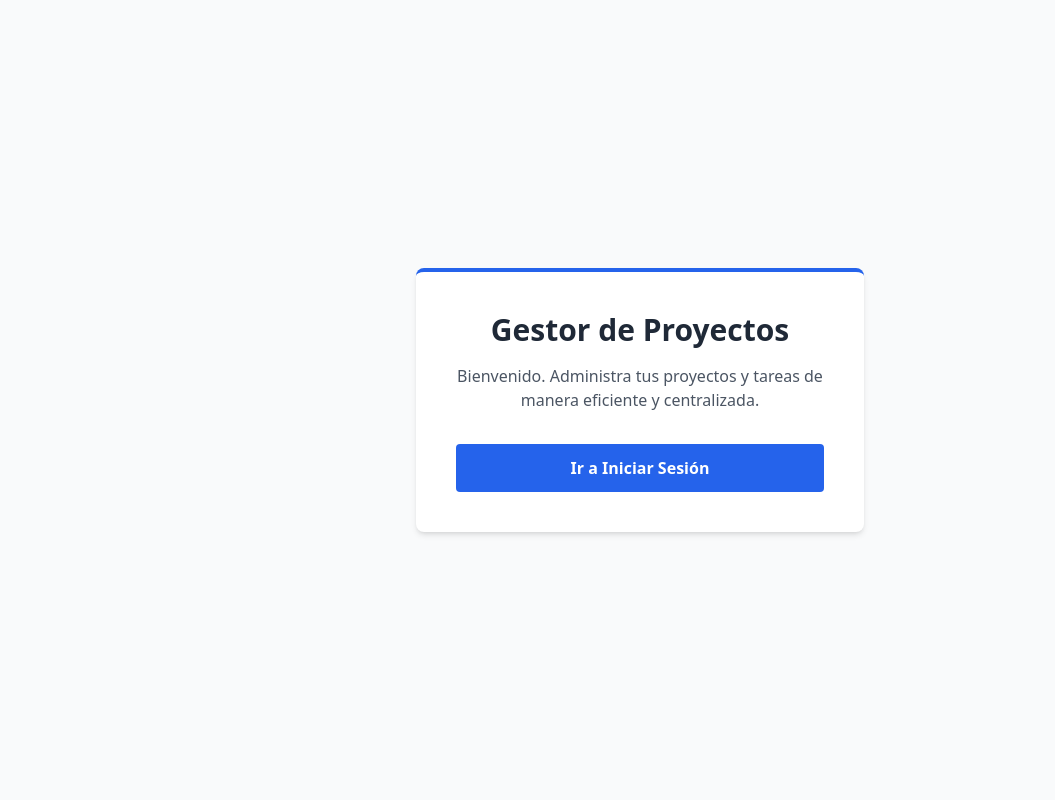
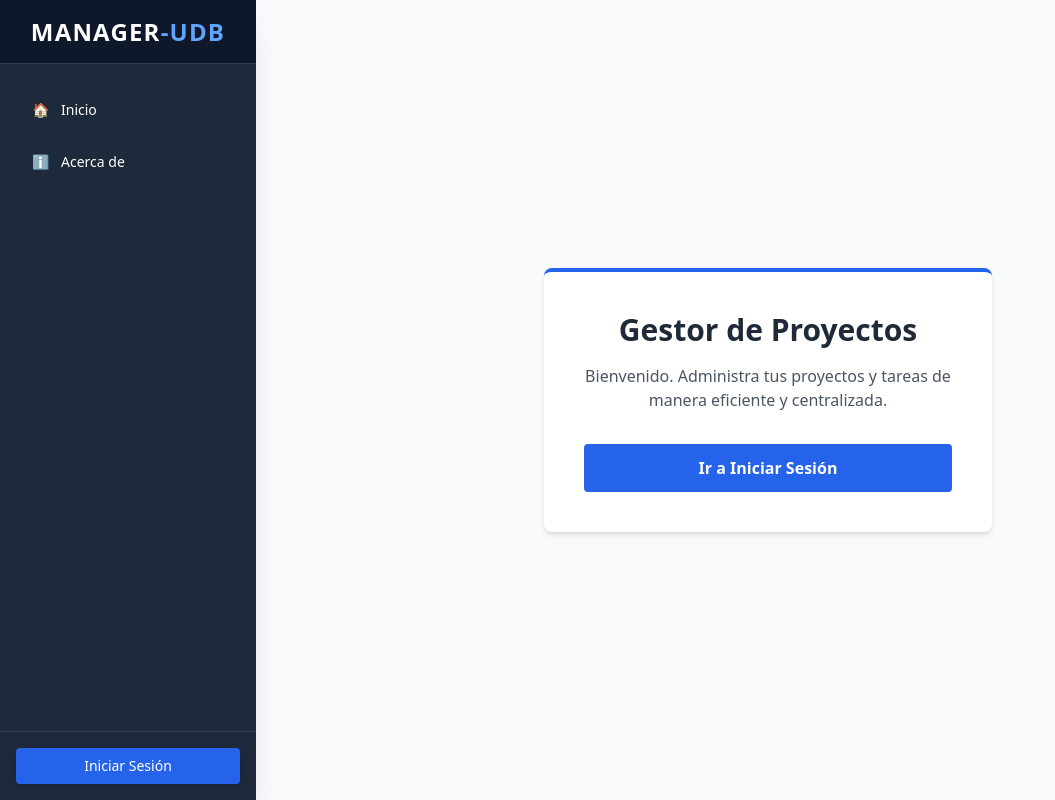
Before and after one commit to Jorged99/gestor-proyectos-nextjs, a Next.js app: page / in a window 1280 px wide. Shown: the whole page, without its empty margins (0-1055 px from the left). Built offline with nearby package versions, Linux system fonts and the light colour scheme.

Commit message:
Update _app.js

```diff
--- a/pages/_app.js
+++ b/pages/_app.js
@@ -1,10 +1,19 @@
 import '../styles/globals.css';
 import { AuthProvider } from '../context/AuthContext';
+import Navbar from '../components/Navbar';
 
 export default function App({ Component, pageProps }) {
   return (
     <AuthProvider>
-      <Component {...pageProps} />
+      <div className="flex min-h-screen bg-gray-50">
+        {/* El Navbar ahora es una barra lateral izquierda */}
+        <Navbar />
+
+        {/* Usamos ml-64 (margin-left) para empujar el contenido hacia la derecha, dejando espacio para el menú */}
+        <main className="flex-1 ml-64 w-full">
+          <Component {...pageProps} />
+        </main>
+      </div>
     </AuthProvider>
   );
 }
```
